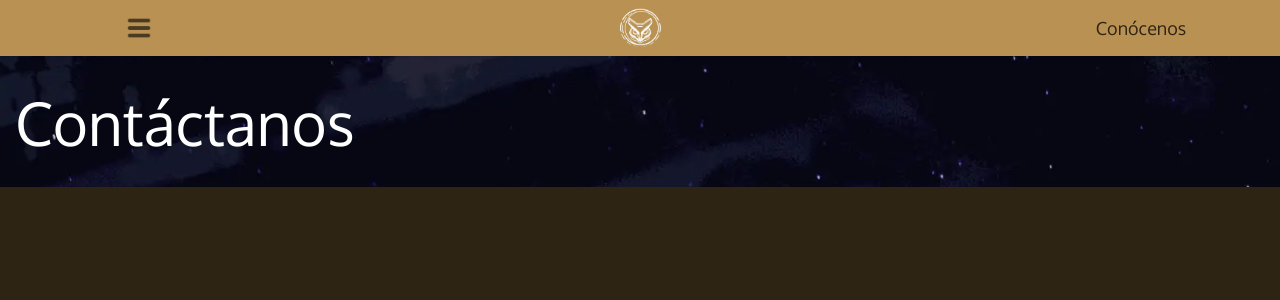
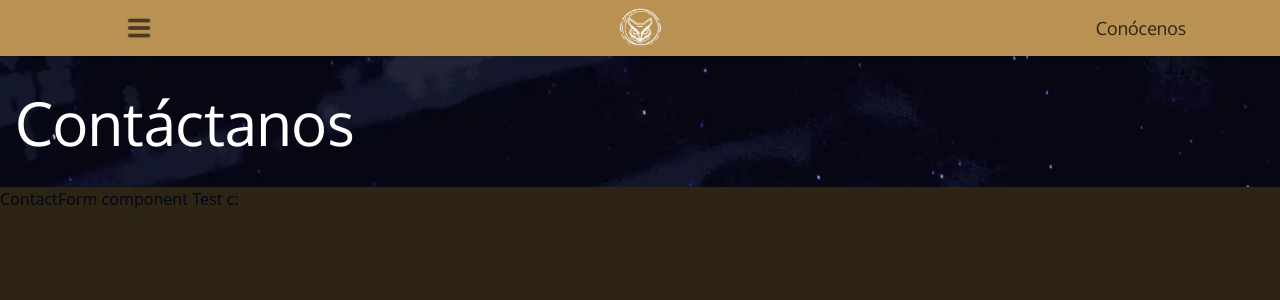
Before and after one commit to saulkurosaki/IZTAC-MUSIC-COMPANY, a Next.js app: page /contact-us in a window 1280 px wide. Shown: the top 300 px of the page. Built offline with nearby package versions, Linux system fonts and the light colour scheme.

Commit message:
feat(ContactUsPage): implement the ContactForm component within the page

```diff
--- a/app/(root)/contact-us/page.tsx
+++ b/app/(root)/contact-us/page.tsx
@@ -1,9 +1,12 @@
+import ContactForm from "@/components/contact-us/ContactForm";
 import Header from "@/components/contact-us/Header";
 
 const ContactUsPage = () => {
   return (
     <div className="relative bg-[#2e2414] w-full h-full max-md:pt-14 md:pt-[70px] xl:pt-14 lg:pt-12">
       <Header />
+
+      <ContactForm />
     </div>
   );
 };
```
